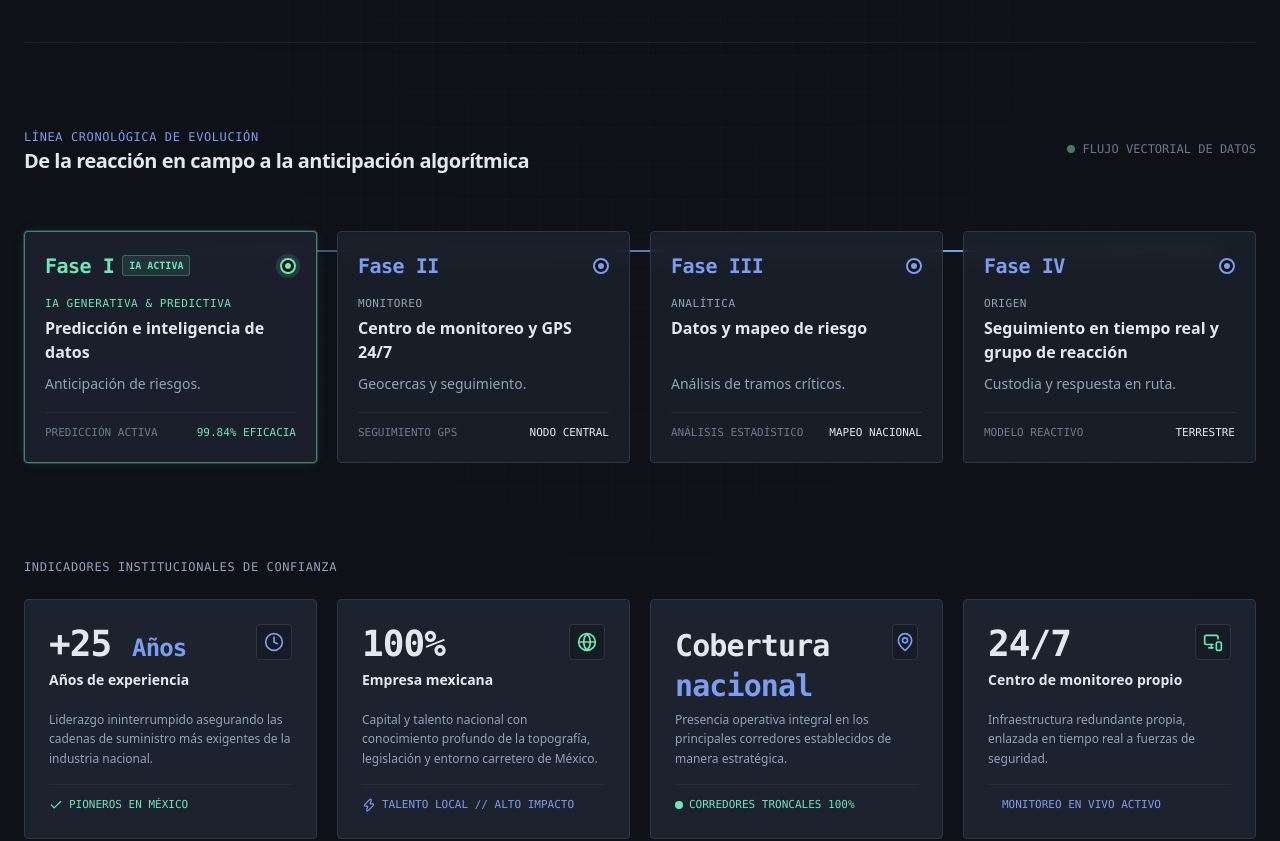
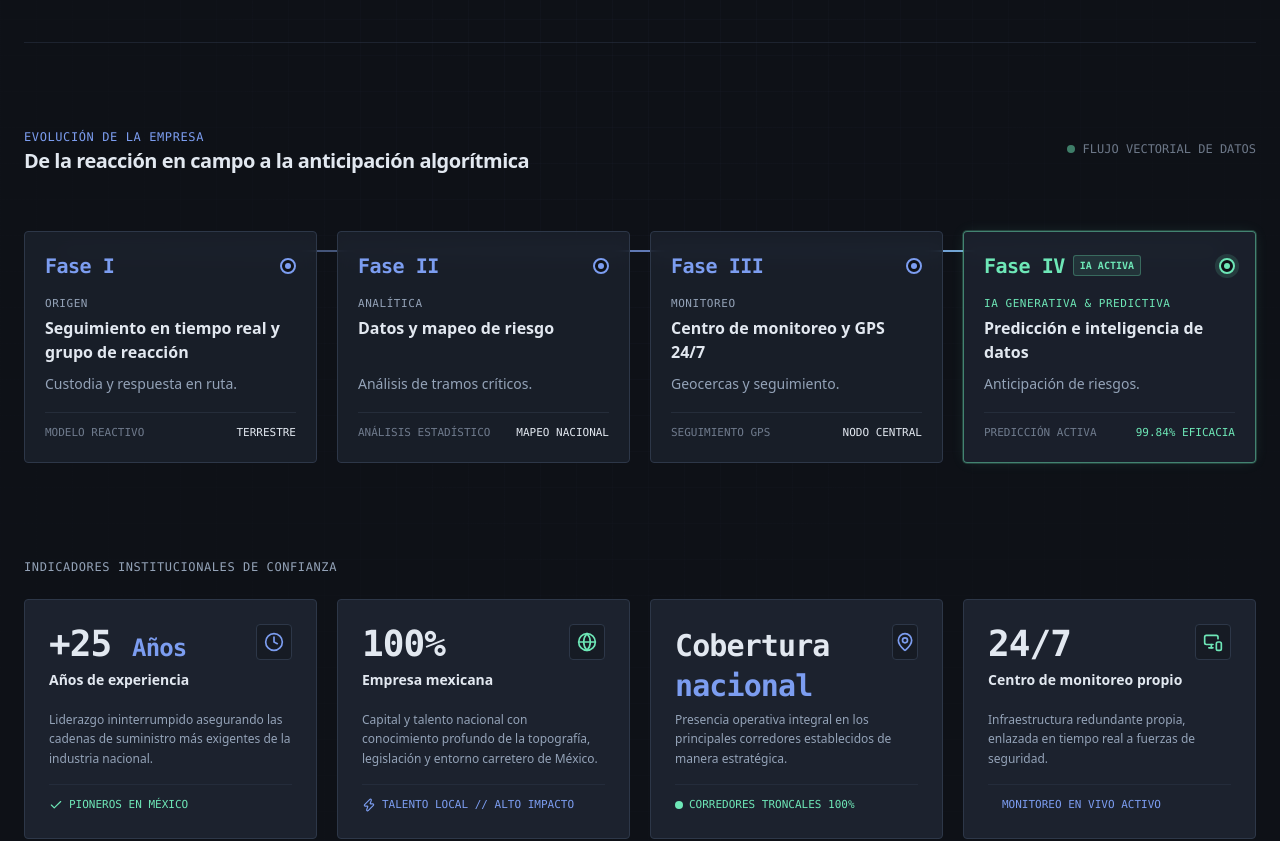
Before and after one commit to AI27-Tech/landing-web-frontend, a React (Vite) app: page / in a window 1280 px wide. Shown: the part 1080-1921 px from the top of the page. Built offline with nearby package versions, Linux system fonts and the light colour scheme.

Commit message:
fix: more UI fixes

```diff
--- a/index.html
+++ b/index.html
@@ -10,6 +10,8 @@
     <meta charset="UTF-8" />
     <meta name="viewport" content="width=device-width, initial-scale=1.0" />
     <meta name="color-scheme" content="dark" />
+
+    <link rel="icon" type="image/x-icon" href="/favicon.ico" />
 
     <title>AI27 · Inteligencia Predictiva y Seguridad en Tránsito de Carga</title>
     <meta
--- a/src/features/contacto/ContactPitch.tsx
+++ b/src/features/contacto/ContactPitch.tsx
@@ -62,10 +62,10 @@ export function ContactPitch() {
             <span>Ventas: (55) 6082 7466</span>
           </a>
           <a
-            className="border-outline-variant hover:border-outline bg-background hover:bg-surface-recessed text-on-surface-variant hover:text-on-surface inline-flex items-center justify-center gap-2 rounded border px-4 py-3 text-center text-[13px] font-medium transition-all duration-150 active:scale-[0.99]"
+            className="border-outline hover:border-primary bg-surface hover:bg-surface-bright text-on-surface inline-flex items-center justify-center gap-2 rounded border px-5 py-3 text-center text-[13px] font-semibold transition-all duration-150 active:scale-[0.99]"
             href="tel:+525549090269"
           >
-            <Phone className="text-success h-[18px] w-[18px]" />
+            <Phone className="text-primary h-[18px] w-[18px]" />
             <span>Atención comercial: (55) 4909 0269</span>
           </a>
         </div>
--- a/src/features/infraestructura/TacticalMap.tsx
+++ b/src/features/infraestructura/TacticalMap.tsx
@@ -149,6 +149,17 @@ export function TacticalMap() {
               strokeLinejoin="round"
               strokeWidth="1.8"
             />
+            {/* 6. Corredor Sur-Sureste: CDMX -> Oaxaca -> Tuxtla Gutierrez
+                 (Chiapas). Posiciones reales por la misma proyeccion:
+                 Oaxaca (621.1, 508.4), Chiapas (718.5, 517.4) */}
+            <path
+              d="M555.8 441.2 L621.1 508.4 L718.5 517.4"
+              filter="url(#glow-periwinkle)"
+              stroke="url(#routeGrad1)"
+              strokeLinecap="round"
+              strokeLinejoin="round"
+              strokeWidth="2.5"
+            />
 
             {/* Nodos estrategicos */}
             <g transform="translate(555.8, 441.2)">
@@ -286,6 +297,22 @@ export function TacticalMap() {
                 TIJUANA
               </text>
             </g>
+            {/* OAXACA — nodo del Corredor Sur-Sureste */}
+            <g transform="translate(621.1, 508.4)">
+              <circle fill="#7c9df0" opacity="0.25" r="8" />
+              <circle fill="#7c9df0" r="4" />
+              <text fill="#94a3b8" fontFamily="ui-monospace, monospace" fontSize="9" x="8" y="12">
+                OAXACA
+              </text>
+            </g>
+            {/* CHIAPAS — terminal del Corredor Sur-Sureste (Tuxtla Gutierrez) */}
+            <g transform="translate(718.5, 517.4)">
+              <circle fill="#6ee7b7" opacity="0.3" r="9" />
+              <circle fill="#6ee7b7" r="4.5" />
+              <text fill="#6ee7b7" fontFamily="ui-monospace, monospace" fontSize="9.5" fontWeight="600" x="9" y="3">
+                CHIAPAS
+              </text>
+            </g>
 
             {/* Checkpoints intermedios (rombos) */}
             <g transform="translate(538.8, 424.6)">
--- a/src/features/monitoreo/CommandConsole.tsx
+++ b/src/features/monitoreo/CommandConsole.tsx
@@ -21,7 +21,7 @@ type Kpi = {
 
 const kpis: Kpi[] = [
   {
-    etiqueta: 'Unidades Activas',
+    etiqueta: 'Unidades en tránsito',
     icono: <Truck className="text-primary h-[15px] w-[15px]" />,
     valor: '4,892',
     puntoColor: 'bg-success',
--- a/src/features/trayectoria/EvolutionTimeline.tsx
+++ b/src/features/trayectoria/EvolutionTimeline.tsx
@@ -1,6 +1,7 @@
 /*
- * Linea cronologica de evolucion: cuatro fases de AI27, de la reaccion en campo
- * a la anticipacion algoritmica. La Fase IV esta destacada (esmeralda, badge
+ * Linea cronologica de evolucion de la empresa: cuatro fases de AI27 en orden
+ * cronologico, de la reaccion en campo (Fase I, el origen) a la anticipacion
+ * algoritmica (Fase IV, la actual). La Fase IV esta destacada (esmeralda, badge
  * "IA activa" y nodo pulsante). Portada del mock Nocturne.
  *
  * La barra horizontal animada (timeline-stream) solo se muestra en desktop,
@@ -21,15 +22,24 @@ type Fase = {
 const fases: Fase[] = [
   {
     fase: 'Fase I',
-    categoria: 'IA generativa & predictiva',
-    titulo: 'Predicción e inteligencia de datos',
-    descripcion: 'Anticipación de riesgos.',
-    metaIzq: 'PREDICCIÓN ACTIVA',
-    metaDer: '99.84% EFICACIA',
-    destacada: true,
+    categoria: 'Origen',
+    titulo: 'Seguimiento en tiempo real y grupo de reacción',
+    descripcion: 'Custodia y respuesta en ruta.',
+    metaIzq: 'MODELO REACTIVO',
+    metaDer: 'TERRESTRE',
+    destacada: false,
   },
   {
     fase: 'Fase II',
+    categoria: 'Analítica',
+    titulo: 'Datos y mapeo de riesgo',
+    descripcion: 'Análisis de tramos críticos.',
+    metaIzq: 'ANÁLISIS ESTADÍSTICO',
+    metaDer: 'MAPEO NACIONAL',
+    destacada: false,
+  },
+  {
+    fase: 'Fase III',
     categoria: 'Monitoreo',
     titulo: 'Centro de monitoreo y GPS 24/7',
     descripcion: 'Geocercas y seguimiento.',
@@ -38,22 +48,13 @@ const fases: Fase[] = [
     destacada: false,
   },
   {
-    fase: 'Fase III',
-    categoria: 'Analítica',
-    titulo: 'Datos y mapeo de riesgo',
-    descripcion: 'Análisis de tramos críticos.',
-    metaIzq: 'ANÁLISIS ESTADÍSTICO',
-    metaDer: 'MAPEO NACIONAL',
-    destacada: false,
-  },
-  {
     fase: 'Fase IV',
-    categoria: 'Origen',
-    titulo: 'Seguimiento en tiempo real y grupo de reacción',
-    descripcion: 'Custodia y respuesta en ruta.',
-    metaIzq: 'MODELO REACTIVO',
-    metaDer: 'TERRESTRE',
-    destacada: false,
+    categoria: 'IA generativa & predictiva',
+    titulo: 'Predicción e inteligencia de datos',
+    descripcion: 'Anticipación de riesgos.',
+    metaIzq: 'PREDICCIÓN ACTIVA',
+    metaDer: '99.84% EFICACIA',
+    destacada: true,
   },
 ];
 
@@ -126,7 +127,7 @@ export function EvolutionTimeline() {
       <div className="flex flex-col justify-between gap-2 sm:flex-row sm:items-center">
         <div>
           <span className="text-primary font-mono text-xs tracking-wider uppercase">
-            Línea cronológica de evolución
+            Evolución de la empresa
           </span>
           <h3 className="text-on-surface text-xl font-bold tracking-tight">
             De la reacción en campo a la anticipación algorítmica
```
Also changed, not shown: 2 other files (tests, documents, lock files or other folders).
